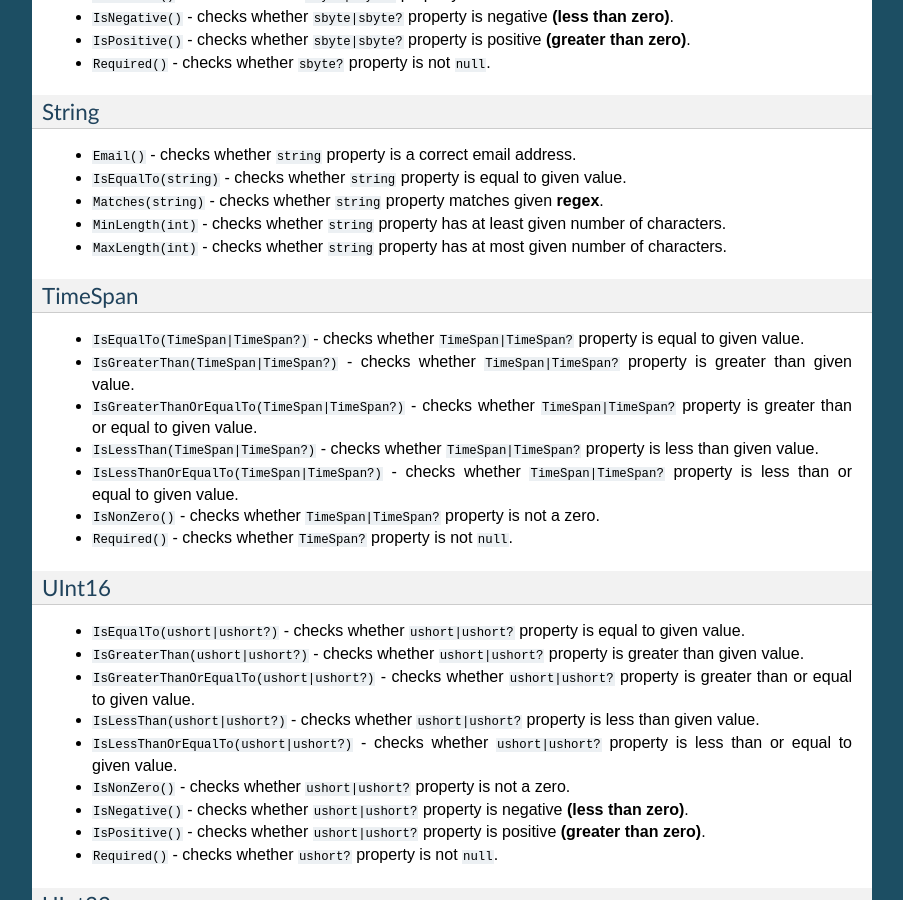
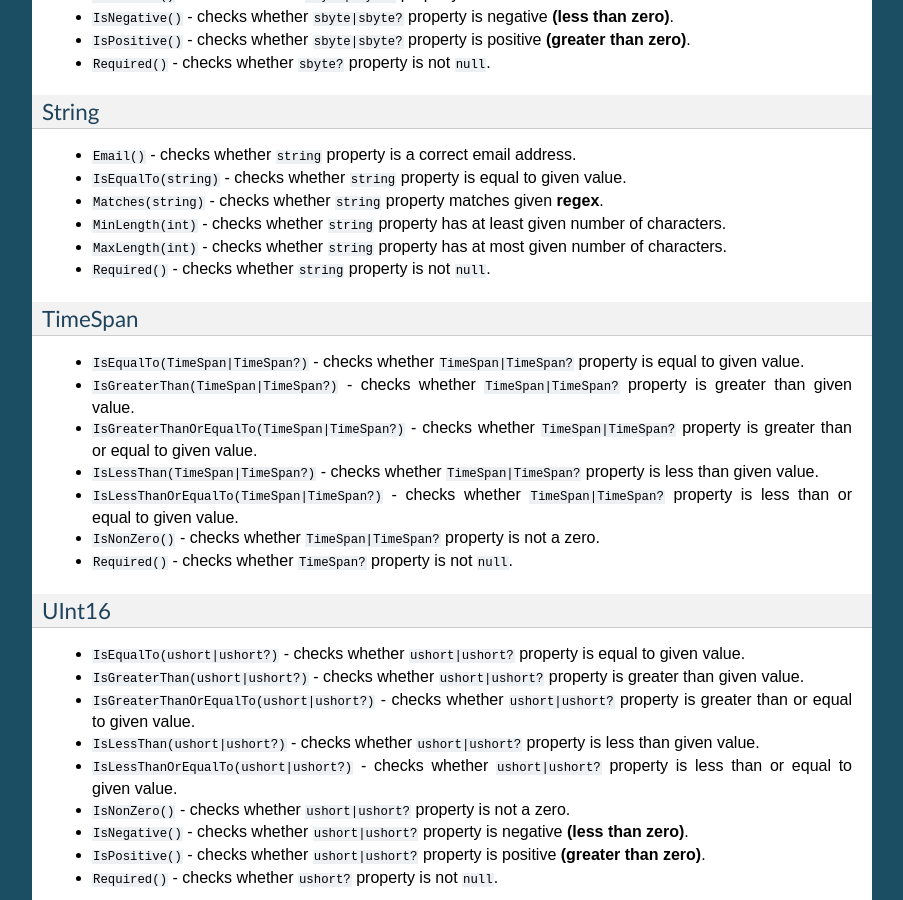
Before and after one commit to valit-stack/Valit.Docs, a Sphinx documentation site: the page built from docs/validation-rules/index.rst, in a window 1280 px wide and 900 px high, scrolled down 4639 px. Shown: the whole window, without its empty margins (198-1101 px from the left). Built offline with Sphinx 7.4.7, drawn with Linux system fonts in a browser that asks for light colours.

Commit message:
added description for required in string

```diff
--- a/docs/validation-rules/index.rst
+++ b/docs/validation-rules/index.rst
@@ -185,6 +185,7 @@ String
 - ``Matches(string)`` - checks whether ``string`` property matches given **regex**.
 - ``MinLength(int)`` - checks whether ``string`` property has at least given number of characters.
 - ``MaxLength(int)`` - checks whether ``string`` property has at most given number of characters.
+- ``Required()`` - checks whether ``string`` property is not ``null``.
 
 TimeSpan
 --------
```
